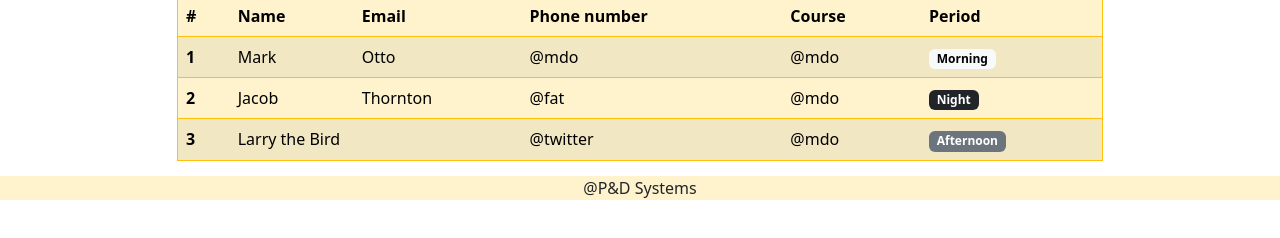
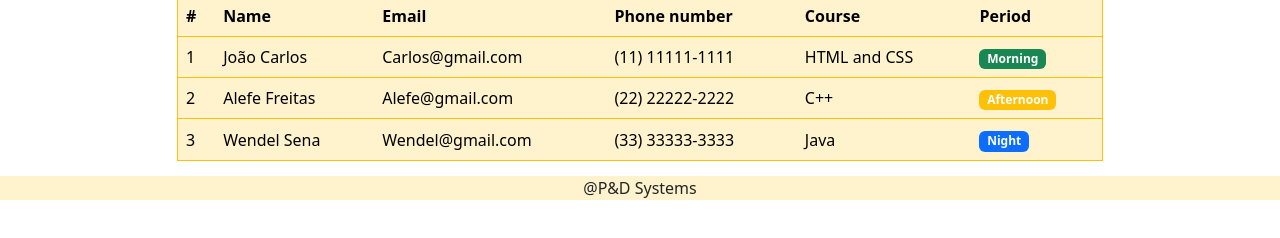
Before and after one commit to Wendelsena/bootcamp-devjr-modulo5-student-register, a plain HTML site: page index.html in a window 1280 px wide. Shown: the part 600-838 px from the top of the page. Drawn offline with nearby package versions, Linux system fonts and the light colour scheme.

Commit message:
closes #4 - Add students array

```diff
--- a/index.html
+++ b/index.html
@@ -61,19 +61,19 @@
                         <label for="email" class="col-sm-1 col-form-label text-end"></label>
                         <div class="col-sm-4">
                             <div class="form-check">
-                                <input class="form-check-input" type="radio" name="flexRadioMorning" id="flexRadioMorning">
+                                <input class="form-check-input" type="radio" name="flexRadio" id="flexRadioMorning">
                                 <label class="form-check-label" for="flexRadioMorning">
                                   Morning
                                 </label>
                               </div>
                               <div class="form-check">
-                                <input class="form-check-input" type="radio" name="flexRadioAfternoon" id="flexRadioAfternoon">
+                                <input class="form-check-input" type="radio" name="flexRadio" id="flexRadioAfternoon">
                                 <label class="form-check-label" for="flexRadioAfternoon">
                                   Afternoon
                                 </label>
                               </div>
                               <div class="form-check">
-                                <input class="form-check-input" type="radio" name="flexRadioNight" id="flexRadioNight" checked>
+                                <input class="form-check-input" type="radio" name="flexRadio" id="flexRadioNight" checked>
                                 <label class="form-check-label" for="flexRadioNight">
                                   Night
                                 </label>
@@ -99,7 +99,7 @@
         </div>
         <div class="row">
             <div class="col-md-10 offset-md-1">
-                <table class="border border-warning table table-warning table-striped">
+                <table class="border border-warning table table-warning table-striped" id="studantsTable">
                     <thead>
                         <tr>
                           <th scope="col">#</th>
@@ -111,29 +111,7 @@
                         </tr>
                       </thead>
                       <tbody>
-                        <tr>
-                          <th scope="row">1</th>
-                          <td>Mark</td>
-                          <td>Otto</td>
-                          <td>@mdo</td>
-                          <td>@mdo</td>
-                          <td><span class="badge text-bg-light">Morning</span></td>
-                        </tr>
-                        <tr>
-                          <th scope="row">2</th>
-                          <td>Jacob</td>
-                          <td>Thornton</td>
-                          <td>@fat</td>
-                          <td>@mdo</td>
-                          <td><span class="badge text-bg-dark">Night</span></td>
-                        </tr>
-                        <tr>
-                          <th scope="row">3</th>
-                          <td colspan="2">Larry the Bird</td>
-                          <td>@twitter</td>
-                          <td>@mdo</td>
-                          <td><span class="badge text-bg-secondary">Afternoon</span></td>
-                        </tr>
+
                       </tbody>
                   </table>
             </div>
@@ -153,6 +131,7 @@
     <script src="js/jquery-3.6.0.min.js"> </script>
     <script src="js/jquery.mask.min.js"> </script>
     <script src="https://cdn.jsdelivr.net/npm/bootstrap@5.3.3/dist/js/bootstrap.bundle.min.js" integrity="sha384-YvpcrYf0tY3lHB60NNkmXc5s9fDVZLESaAA55NDzOxhy9GkcIdslK1eN7N6jIeHz" crossorigin="anonymous"></script>
+    <script src="js/script.js"></script>
     <script> $("#phone").mask("(99) 99999-9999"); </script>
 
 
--- /dev/null
+++ b/js/script.js
@@ -0,0 +1,91 @@
+var studants = [
+    {
+        id: 1,
+        name: "João Carlos",
+        email: "Carlos@gmail.com",
+        phoneNumber: "(11) 11111-1111",
+        course: "HTML and CSS",
+        morning: true,
+        afternoon: false,
+        night: false
+    },
+    {
+        id: 2,
+        name: "Alefe Freitas",
+        email: "Alefe@gmail.com",
+        phoneNumber: "(22) 22222-2222",
+        course: "C++",
+        morning: false,
+        afternoon: true,
+        night: false
+    },
+    {
+        id: 3,
+        name: "Wendel Sena",
+        email: "Wendel@gmail.com",
+        phoneNumber: "(33) 33333-3333",
+        course: "Java",
+        morning: false,
+        afternoon: false,
+        night: true,
+    },
+];
+
+var category = [
+    {id: 1, name: "morning"},
+    {id: 2, name: "afternoon"},
+    {id: 3, name: "night"}
+];
+
+//OnLoad
+loadStudands();
+
+//Load all studants
+function loadStudands() {
+    for(let studant of studants) {
+        addNewRow(studant);
+    }
+}
+
+//Add new row
+function addNewRow(studant) {
+    var table = document.getElementById("studantsTable");
+    var newRow = table.insertRow(); // insere uma linha na tabela
+
+    // insere o Id na tabela
+    var idNode = document.createTextNode(studant.id);
+    newRow.insertCell().appendChild(idNode);
+
+    // insere o Name na tabela
+    var nameNode = document.createTextNode(studant.name);
+    newRow.insertCell().appendChild(nameNode);
+
+    // insere o Email na tabele
+    var emailNode = document.createTextNode(studant.email);
+    newRow.insertCell().appendChild(emailNode);
+
+    // insere o Phone number na tabela
+    var phoneNumberNode = document.createTextNode(studant.phoneNumber);
+    newRow.insertCell().appendChild(phoneNumberNode);
+
+    // insere o Course na tabela
+    var courseNode = document.createTextNode(studant.course);
+    newRow.insertCell().appendChild(courseNode);
+
+    // insere o Period na tabela
+    var options = ''; // começando em vazio
+    if(studant.morning) {
+        options = '<span class="badge bg-success">Morning</span>';
+    }
+
+    if(studant.afternoon) {
+        options = '<span class="badge bg-warning">Afternoon</span>';
+    }
+
+    if(studant.night) {
+        options = '<span class="badge bg-primary">Night</span>';
+    }
+
+    newRow.insertCell().innerHTML = options;
+
+}
```
